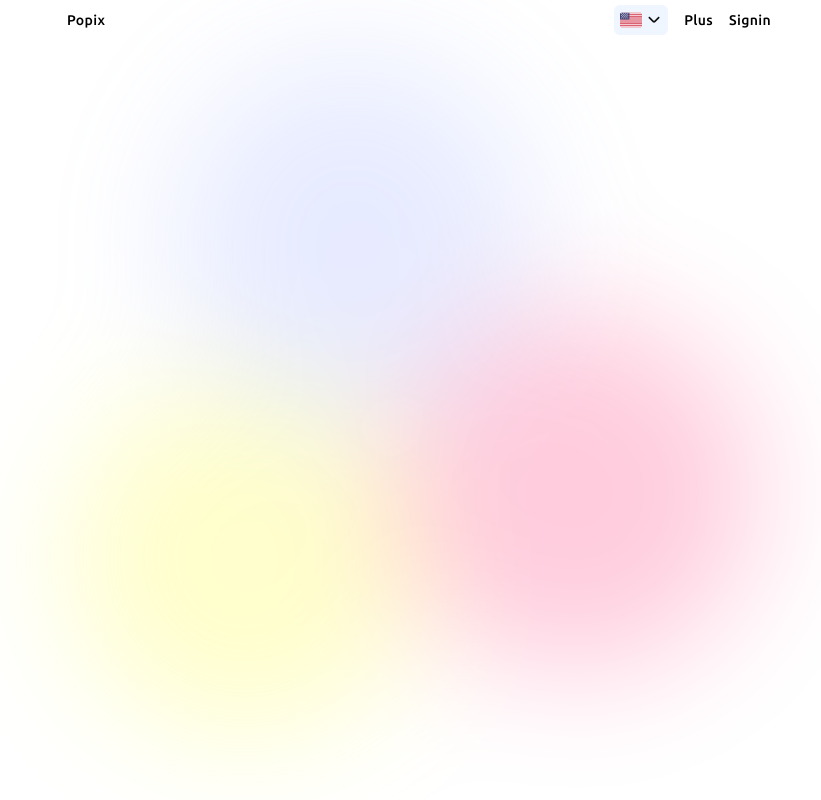
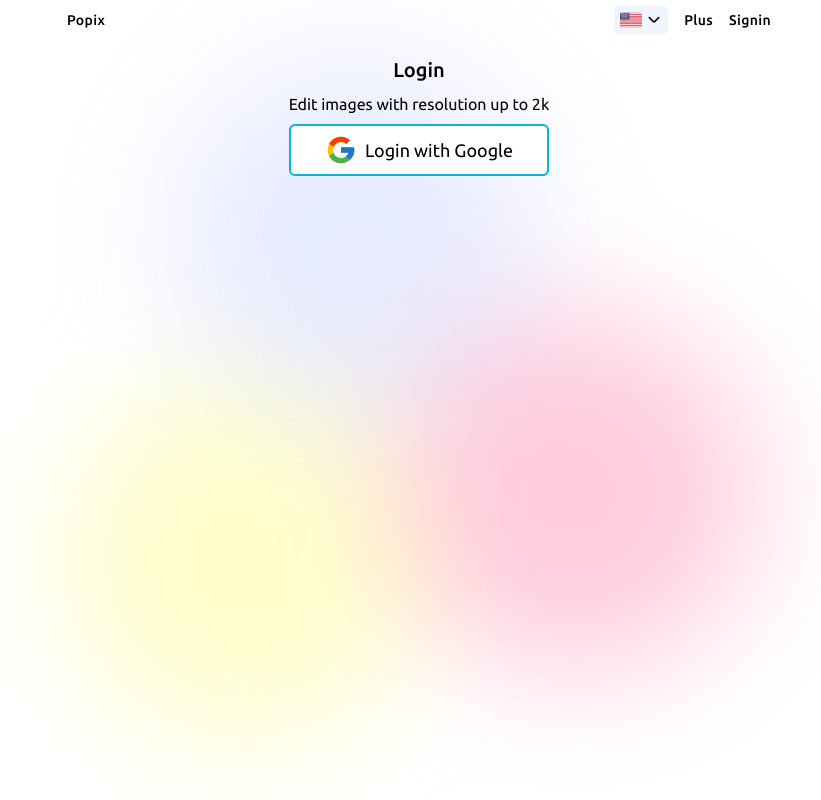
Before and after one commit to byronjvh/PopixImageEditor, a React (Vite) app: page /PopixImageEditor/signin in a window 1280 px wide. Shown: the whole page, without its empty margins (221-1042 px from the left). Built offline with nearby package versions, Linux system fonts and the light colour scheme; no server answers.

Commit message:
Update routes

```diff
--- a/src/App.jsx
+++ b/src/App.jsx
@@ -23,13 +23,13 @@ function App () {
           <BrowserRouter>
               <Header />
               <Routes>
-                <Route path='/' element={
+                <Route path='/PopixImageEditor/' element={
                   <EditorContextProvider>
                     <Landing />
                   </EditorContextProvider>
                   }/>
-                <Route path='/signin' element={<Signin />}/>
-                <Route path='/plus' element={<Plus />}/>
+                <Route path='/PopixImageEditor/signin' element={<Signin />}/>
+                <Route path='/PopixImageEditor/plus' element={<Plus />}/>
               </Routes>
           </BrowserRouter>
         </div>
```
